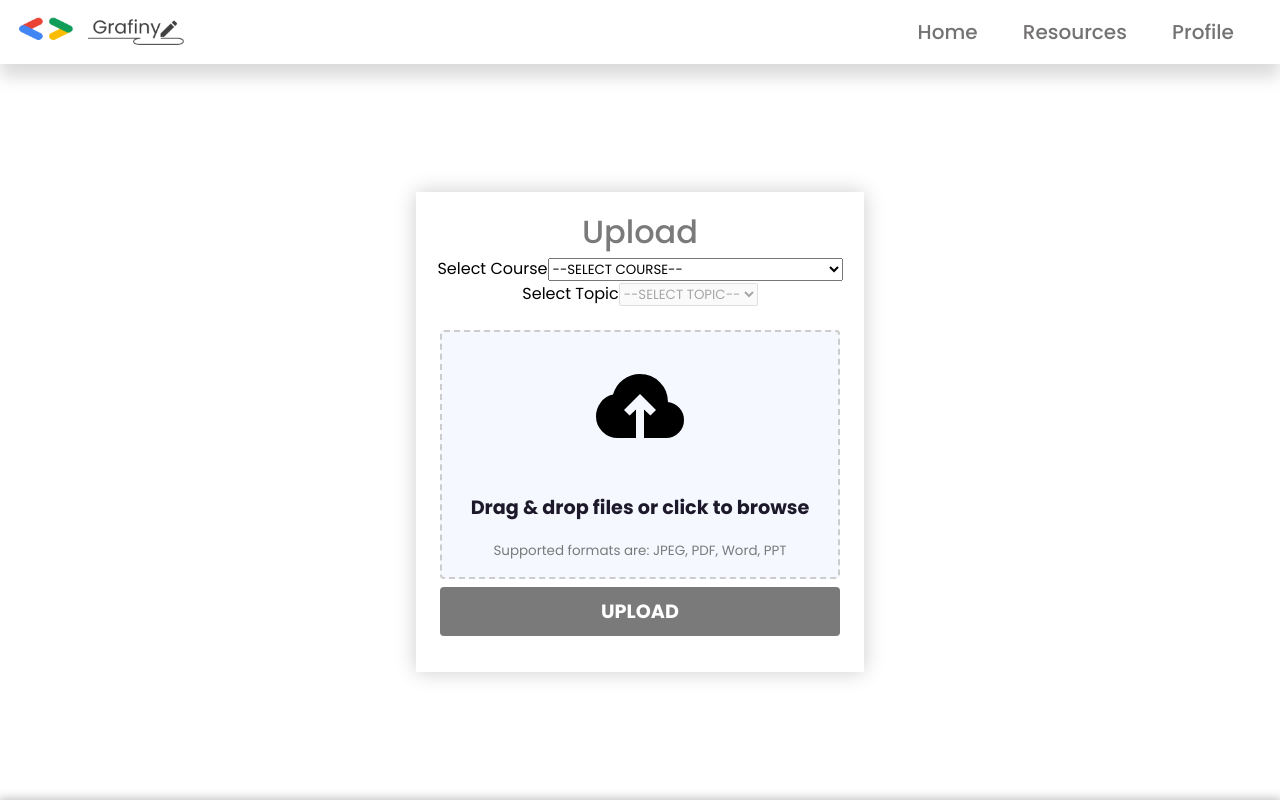
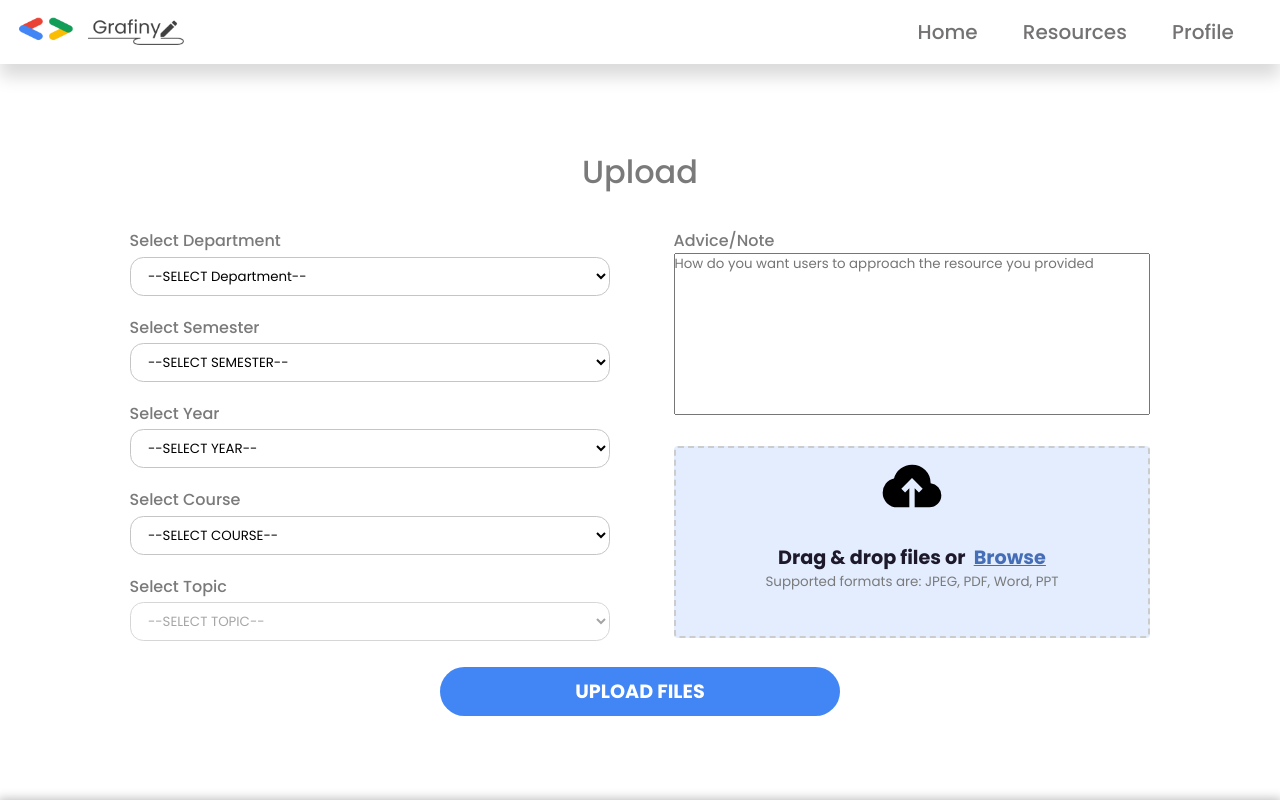
Before and after one commit to gdsc-nits-org/grafiny-client, a React (Vite) app: page /upload in a window 1280 px wide. Shown: the top 800 px of the page. Built offline with nearby package versions, Linux system fonts and the light colour scheme.

Commit message:
Implement new design

```diff
--- a/src/Pages/Upload/Upload.jsx
+++ b/src/Pages/Upload/Upload.jsx
@@ -6,20 +6,44 @@ import styles from "./Upload.module.scss";
 
 const UploadingPage = () => {
   const [files, setFiles] = useState([]);
-  const [uploadedFiles, setUploadedFiles] = useState([]);
   const [selected, setSelected] = useState(false);
-  const [buttonstate, setbuttonState] = useState(false);
   const [selectedCourse, setSelctedCourse] = useState("");
+  const [selectedDept, setSelctedDept] = useState("");
+  const [selectedSem, setSelctedSem] = useState("");
   // const [topics, setTopics] = useState([]);
+  // const [uploadedFiles, setUploadedFiles] = useState([]);
+  // const [uploaded, setUploaded] = useState(false);
   const [dragBox, setdragBox] = useState(false);
-  const [uploaded, setUploaded] = useState(false);
   const [selectedTopic, setSelectedTopic] = useState("");
+  const [advice, setAdvice] = useState("");
+
   const courseOptions = [
     { name: "Mathematics", id: 1 },
     { name: "Theory of Computation", id: 2 },
     { name: "Computer Architecture and Organization", id: 3 },
   ];
 
+  const yearofPassing = [
+    { year: "2024", id: 1 },
+    { year: "2025", id: 2 },
+    { year: "2026", id: 3 },
+  ];
+  const semesters = [
+    { sems: "1st", id: 1 },
+    { sems: "2nd", id: 2 },
+    { sems: "3rd", id: 3 },
+    { sems: "4th", id: 4 },
+    { sems: "5th", id: 5 },
+    { sems: "6th", id: 6 },
+  ];
+  const departments = [
+    { deps: "CSE", id: 1 },
+    { deps: "ECE", id: 2 },
+    { deps: "EE", id: 3 },
+    { deps: "EIE", id: 4 },
+    { deps: "ME", id: 5 },
+    { deps: "CE", id: 6 },
+  ];
   const topicOptions = [
     { name: "Random Variables", id: 1, courseId: 1 },
     { name: "Finite Automata", id: 2, courseId: 2 },
@@ -40,7 +64,6 @@ const UploadingPage = () => {
     setdragBox(false);
     setFiles(newFiles);
     setSelected(true);
-    setbuttonState(true);
   };
   const handleBrowse = (e) => {
     const newFiles = [...files];
@@ -51,20 +74,7 @@ const UploadingPage = () => {
     });
     setFiles(newFiles);
     setSelected(true);
-    setbuttonState(true);
-  };
-
-  const handleDeleteUploaded = async (fileName) => {
-    // try {
-    //   await fetch(`/api/deleteFile?fileName=${fileName}`, {
-    //     method: "DELETE",
-    //   });
-    setUploadedFiles((prevSelectedFiles) =>
-      prevSelectedFiles.filter((file) => file.name !== fileName)
-    );
-    // } catch (error) {
-    //   console.error(error);
-    // }
+    setdragBox(false);
   };
   const navigate = useNavigate();
   const handleDelete = (file) => {
@@ -91,7 +101,7 @@ const UploadingPage = () => {
       });
       xhr.onload = () => {
         file.progress = 100;
-        setUploadedFiles((prevUploadedFiles) => [...prevUploadedFiles, file]);
+        // setUploadedFiles((prevUploadedFiles) => [...prevUploadedFiles, file]);
         uploadedFileCount += 1;
         if (uploadedFileCount === newFiles.length) {
           setFiles([]);
@@ -102,14 +112,14 @@ const UploadingPage = () => {
       xhr.onerror = () => {};
       xhr.send(formData);
     });
-    setUploaded(true);
+    // setUploaded(true);
+  };
   // end of temporary code
 
   // Using fetch api
   // fetch("/iuuji", {
   //   method: "POST",
   //   body: formData,
-    //   // Progress tracking with Fetch API
   //   onUploadProgress: (e) => {
   //     if (e.lengthComputable) {
   //       file.progress = Math.round((e.loaded / e.total) * 100);
@@ -133,11 +143,10 @@ const UploadingPage = () => {
   //   .catch(() => {
   //     // handle error
   //   });
-  };
   const handleCourseChange = (e) => {
     const courseId = e.target.value;
     setSelctedCourse(courseId);
-    setbuttonState(false);
+    // setbuttonState(false);
     // fetch(`/api/topics?courseId=${courseId}`)
     //   .then((response) => response.json())
     //   .then((data) => setTopics(data));
@@ -150,12 +159,74 @@ const UploadingPage = () => {
 
   return (
     <div className={styles["main-upload-page"]}>
+      <h1>Upload</h1>
+
       <div
         className={styles["uploading-page"]}
         onDrop={handleDrop}
         onDragOver={(e) => e.preventDefault()}
       >
-        <h1>Upload</h1>
+        <div className={styles["dropdown-containers"]}>
+          <div className={styles["dropdown-container"]}>
+            <label htmlFor="course">Select Department</label>
+            <select
+              id="course"
+              value={selectedDept}
+              onChange={(e) => {
+                setSelctedDept(e.target.value);
+              }}
+              disabled={files.length}
+              className={styles["dropdown-content"]}
+            >
+              <option value=" ">--SELECT Department--</option>
+              {departments.map((dept) => (
+                <option key={dept.id} value={dept.id}>
+                  {dept.deps}
+                </option>
+              ))}
+              ;
+            </select>
+          </div>
+
+          <div className={styles["dropdown-container"]}>
+            <label htmlFor="course">Select Semester</label>
+            <select
+              id="course"
+              value={selectedSem}
+              onChange={(e) => {
+                setSelctedSem(e.target.value);
+              }}
+              disabled={files.length}
+              className={styles["dropdown-content"]}
+            >
+              <option value=" ">--SELECT SEMESTER--</option>
+              {semesters.map((sem) => (
+                <option key={sem.id} value={sem.id}>
+                  {sem.sems}
+                </option>
+              ))}
+              ;
+            </select>
+          </div>
+
+          <div className={styles["dropdown-container"]}>
+            <label htmlFor="course">Select Year</label>
+            <select
+              id="course"
+              value={selectedCourse}
+              onChange={handleCourseChange}
+              disabled={files.length}
+              className={styles["dropdown-content"]}
+            >
+              <option value=" ">--SELECT YEAR--</option>
+              {yearofPassing.map((year) => (
+                <option key={year.id} value={year.id}>
+                  {year.year}
+                </option>
+              ))}
+              ;
+            </select>
+          </div>
 
           <div className={styles["dropdown-container"]}>
             <label htmlFor="course">Select Course</label>
@@ -164,6 +235,7 @@ const UploadingPage = () => {
               value={selectedCourse}
               onChange={handleCourseChange}
               disabled={files.length}
+              className={styles["dropdown-content"]}
             >
               <option value=" ">--SELECT COURSE--</option>
               {courseOptions.map((course) => (
@@ -171,7 +243,6 @@ const UploadingPage = () => {
                   {course.name}
                 </option>
               ))}
-            ;
             </select>
           </div>
 
@@ -182,6 +253,7 @@ const UploadingPage = () => {
               value={selectedTopic}
               onChange={handleTopicChange}
               disabled={!selectedCourse || selected}
+              className={styles["dropdown-content"]}
             >
               <option value=" ">--SELECT TOPIC--</option>
               {topicOptions.map(
@@ -194,23 +266,28 @@ const UploadingPage = () => {
               )}
             </select>
           </div>
+        </div>
 
-        <div
-          className={`${
-            files.length > 0 || uploaded ? styles["file-uploaded"] : styles["file-upload"]
-          }`}
-        >
-          <label htmlFor="file-upload-input">
+        <div className={styles["right-upload"]}>
+          <div className={styles["advice-box"]}>
+            <h3>Advice/Note</h3>
+            <textarea
+              type="text"
+              placeholder="How do you want users to approach the resource you provided"
+              value={advice}
+              rows={8}
+              cols={7}
+              onChange={(e) => setAdvice(e.target.value)}
+              className={styles["text-area"]}
+            />
+          </div>
+
           <div className={styles["upload-box"]}>
             <div className={styles["upload-icon"]}>
               <Icon icon="material-symbols:cloud-upload" />
             </div>
             <div className={styles["upload-text"]}>
-                Drag & drop files or click to browse
-                <p>Supported formats are: JPEG, PDF, Word, PPT</p>
-              </div>
-            </div>
-          </label>
+              Drag & drop files or &nbsp;
               <input
                 id="file-upload-input"
                 className={styles["file-upload-input"]}
@@ -219,15 +296,11 @@ const UploadingPage = () => {
                 onChange={handleBrowse}
                 disabled={!selectedCourse || !selectedTopic}
               />
+              <label htmlFor="file-upload-input" className={styles["browse-button"]}>
+                Browse
+              </label>
+              <p>Supported formats are: JPEG, PDF, Word, PPT</p>
             </div>
-
-        <h1
-          className={` ${
-            selected && files.length > 0 ? styles.uploadStatus : styles.uploadStatusHide
-          }`}
-        >
-          Uploading-{uploadedFileCount}/{files.length} files
-        </h1>
 
             <div className={styles["uploaded-files"]}>
               {files.map((file) => (
@@ -243,53 +316,23 @@ const UploadingPage = () => {
                   </div>
                   <div
                     className={styles["file-progress-bar"]}
-                {...{ style: { width: `${file.progress}%` } }}
+                    {...{
+                      style: { width: `${file.progress}%` },
+                    }}
                   ></div>
 
                   {/* <div className={styles["file-size"]}>{Math.round(file.size / 1024)} KB</div> */}
                 </div>
               ))}
             </div>
-
-        <h1
-          className={` ${
-            uploadedFiles.length > 0 && uploaded
-              ? styles.uploadStatus
-              : styles.uploadStatusHide
-          }`}
-        >
-          Uploaded
-        </h1>
-        <div className={styles["uploaded-files"]}>
-          {uploadedFiles.map((file) => (
-            <div
-              className={styles["uploaded-file"]}
-              {...{ style: { marginBottom: "0.8em" } }}
-            >
-              <div className={styles["file-name"]}>{file.name}</div>
-              <Icon
-                className={styles["button-delete"]}
-                icon="material-symbols:delete"
-                onClick={() => handleDeleteUploaded(file.name)}
-              />
-            </div>
-          ))}
-        </div>
-        <div className={styles["upload-button-container"]}>
-          <button
-            className={`{ ${
-              !buttonstate || uploaded
-                ? styles["disabled-upload-button"]
-                : styles["upload-button"]
-            }`}
-            onClick={handleUpload}
-          >
-            UPLOAD
-          </button>
           </div>
         </div>
       </div>
+
+      <button className={styles["upload-button"]} onClick={handleUpload}>
+        UPLOAD FILES
+      </button>
+    </div>
   );
 };
-
 export default UploadingPage;
--- a/src/Pages/Upload/Upload.module.scss
+++ b/src/Pages/Upload/Upload.module.scss
@@ -3,64 +3,96 @@
   display: flex;
   flex-direction: column;
   align-items: center;
+  justify-content: center;
+
+  h1 {
+    font-weight: 500;
+    color: var(--gdsc-grayish-2-100);
+  }
 
   .uploading-page {
     display: flex;
-    flex-direction: column;
-    align-items: center;
-    padding: 1em;
-    font-family: Arial, sans-serif;
-    width: 28rem;
-    margin: auto;
-    height: 30rem;
-    overflow: scroll;
-    -ms-overflow-style: none;
-    scrollbar-width: none;
-    box-shadow: 0px 0px 20px rgba(0, 0, 0, 0.2);
+    justify-content: center;
+    gap: 4rem;
+    margin-top: 2rem;
 
-    h1 {
+    .dropdown-containers {
+      display: flex;
+      flex-direction: column;
+      gap: 1.2rem;
+      font-size: 1em;
+      font-family: var(--gdsc-font-1);
       font-weight: 500;
       color: var(--gdsc-grayish-2-100);
+
+      .dropdown-container {
+        display: flex;
+        justify-content: center;
+        flex-direction: column;
+        gap: 0.2rem;
+        width: 30rem;
+
+        .dropdown-content {
+          padding: 0.6em 1em;
+          border-radius: 1em;
+          border: 1px solid var(--gdsc-line-1-100);
+          background: transparent;
+          cursor: pointer;
+        }
+      }
     }
 
-    .file-upload {
-      margin-top: 1.5em;
-      display: flex;
-      flex-direction: column;
-      align-items: center;
+    .right-upload {
+      .advice-box {
+        h3 {
+          font-family: var(--gdsc-font-1);
+          font-size: 1em;
+          font-weight: 500;
+          color: var(--gdsc-grayish-2-100);
+        }
 
-      .file-upload-input {
-        display: none;
+        :placeholder-shown {
+          font-weight: 400;
+          font-family: var(--gdsc-font-1);
+          color: var(--gdsc-grayish-2-100);
+        }
+
+        .text-area {
+          resize: none;
+          width: 100%;
+          height: 100%;
+        }
       }
 
       .upload-box {
-        padding: 1em;
+        margin-top: 1.5em;
         display: flex;
         flex-direction: column;
         align-items: center;
-        justify-content: center;
-        cursor: pointer;
-        background: rgba(161, 194, 250, 0.1);
+        background: rgba(161, 194, 250, 0.3);
         border: 2px dashed #ccc;
         border-radius: 4px;
-        width: 25rem;
+        width: 29.8rem;
+        height: 12rem;
+        overflow: scroll;
+        -ms-overflow-style: none;
+        scrollbar-width: none;
+
+        .file-upload-input {
+          display: none;
+        }
 
         .upload-icon {
-          font-size: 6em;
+          font-size: 4em;
         }
 
         .upload-text {
-          font-family: "Poppins";
+          font-family: var(--gdsc-font-1);
           font-style: normal;
           font-weight: 700;
           font-size: 1.2rem;
-          display: flex;
-          flex-direction: column;
-          align-items: center;
           text-align: center;
           color: var(--gdsc-dark-1-100);
-          flex-grow: 0;
-          gap: 1em;
 
           p {
             font-family: "Poppins";
@@ -70,90 +102,68 @@
             color: var(--gdsc-grayish-2-100);
           }
         }
+
+        .browse-button {
+          text-decoration: underline;
+          color: var(--gdsc-blue-3-100);
+        }
+
+        .uploaded-files {
+          display: flex;
+          align-items: center;
+          gap: 0.5rem;
+          justify-content: center;
+          flex-wrap: wrap;
+          margin-top: 1em;
+
+          .uploaded-file {
+            display: flex;
+            flex-basis: calc(50% - 0.25rem);
+            justify-content: space-between;
+            align-items: center;
+            width: 14rem;
+            padding: 0.4em 1em;
+            border-radius: 1em;
+            background: var(--gdsc-bg-2-100);
+            border: 1px solid var(--gdsc-line-1-100);
+
+            .file-name {
+              overflow: hidden;
+              text-overflow: ellipsis;
+              white-space: nowrap;
+              font-size: 0.8em;
+            }
+          }
+        }
+
+        .file-progress-bar {
+          height: 0.15em;
+          background-color: #1e90ff;
+          border-radius: 5px;
+          max-width: 12.8rem;
+          margin-left: 0.7em;
+        }
       }
 
       :hover {
         border-color: var(--gdsc-blue-3-100);
       }
     }
+  }
 
-    .file-uploaded {
-      display: none;
-    }
+  .upload-button {
+    background-color: var(--gdsc-blue-2-100);
+    border: none;
+    width: 25rem;
+    transition: background-color 0.3s;
+    border-radius: 4rem;
+    font-family: var(--gdsc-font-1);
+    font-style: normal;
+    font-weight: 700;
+    font-size: 1.2em;
+    cursor: pointer;
 
-    .uploadStatusHide {
-      display: none;
-    }
-
-    .uploadStatus {
-      font-family: "Poppins";
-      font-style: normal;
-      font-weight: 700;
-      font-size: 1.4em;
-      color: var(--gdsc-grayish-2-100);
-      margin: 1em 0 0.5em 0;
-      width: 25rem;
-    }
-
-    .file-progress-bar {
-      height: 0.2em;
-      background-color: #1e90ff;
-      border-radius: 5px;
-    }
-
-    .uploaded-files {
-      display: flex;
-      flex-direction: column;
-      align-items: center;
-
-      .uploaded-file {
-        display: flex;
-        justify-content: space-between;
-        align-items: center;
-        width: 25rem;
-        padding: 0.7em;
-        border-radius: 1em;
-        border: 1px solid var(--gdsc-dark-1-100);
-
-        .file-name {
-          font-size: 1em;
-          overflow: hidden;
-          text-overflow: ellipsis;
-          white-space: nowrap;
-        }
-
-        .button-delete {
-          cursor: pointer;
-          color: var(--gdsc-red-2-100);
-        }
-      }
-    }
-
-    .upload-button,
-    .disabled-upload-button {
-      color: var(--gdsc-bg-2-100);
-      border: none;
-      width: 25rem;
-      transition: background-color 0.3s;
-      border-radius: 4px;
-      font-family: var(--gdsc-font-1);
-      font-style: normal;
-      font-weight: 700;
-      font-size: 1.2em;
-      margin-bottom: 1em;
-    }
-
-    .upload-button {
-      background-color: var(--gdsc-blue-1-100);
-      cursor: pointer;
-    }
-
-    .disabled-upload-button {
-      background-color: var(--gdsc-grayish-2-100);
-      cursor: no-drop;
-    }
-
-    .upload-button:hover {
+    &:hover {
       background-color: var(--gdsc-blue-3-100);
     }
   }
@@ -162,38 +172,3 @@
     display: none;
   }
 }
-
-@media screen and (max-width: 600px) {
-  .main-upload-page {
-    .uploading-page {
-      width: 22rem;
-      .file-upload {
-        .upload-box {
-          padding-bottom: 0.4em;
-          width: 20rem;
-
-          .upload-text {
-            font-size: 0.9em;
-          }
-        }
-      }
-
-      .uploadStatus {
-        font-size: 1em;
-        margin: 1em 0 0.5em 0;
-        width: 20rem;
-      }
-
-      .uploaded-files {
-        .uploaded-file {
-          width: 20rem;
-        }
-      }
-
-      .upload-button,
-      .disabled-upload-button {
-        width: 20rem;
-      }
-    }
-  }
-}
```
Lines whose indentation alone changed are shown as unchanged.
